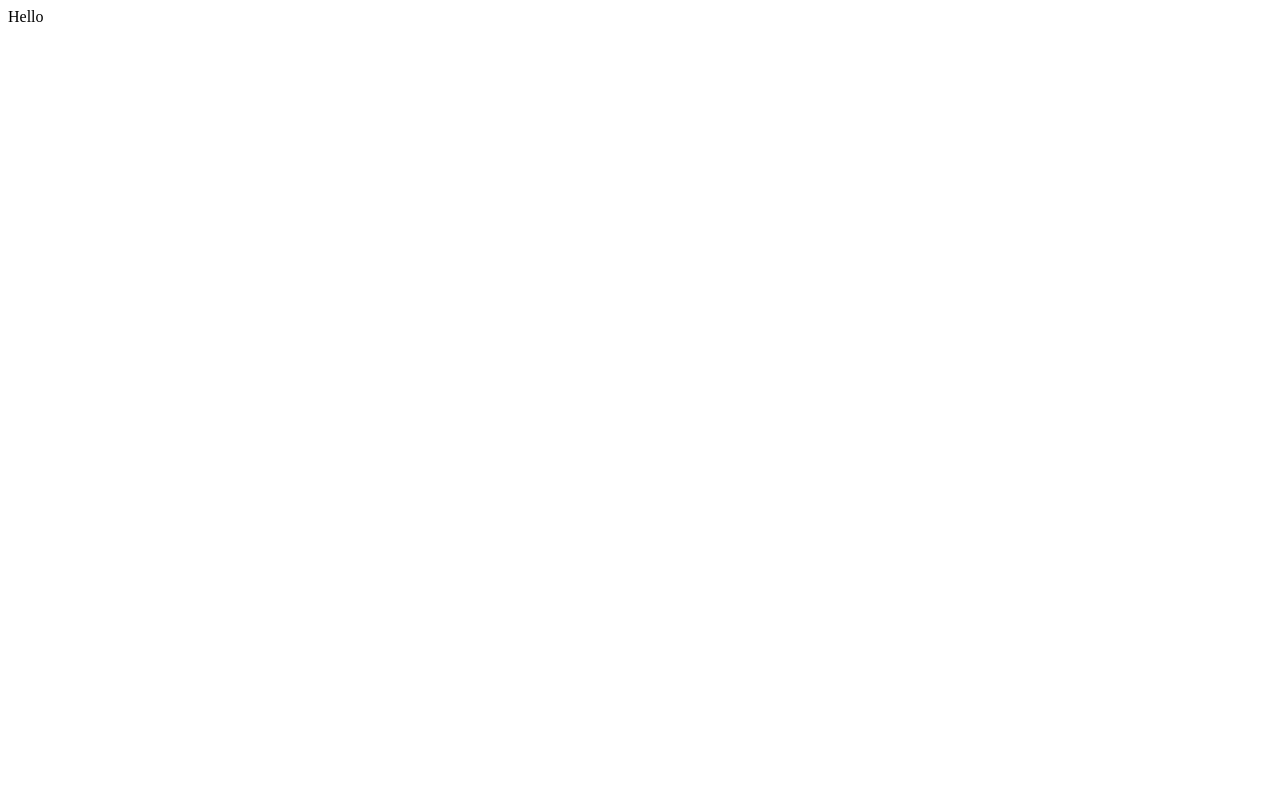
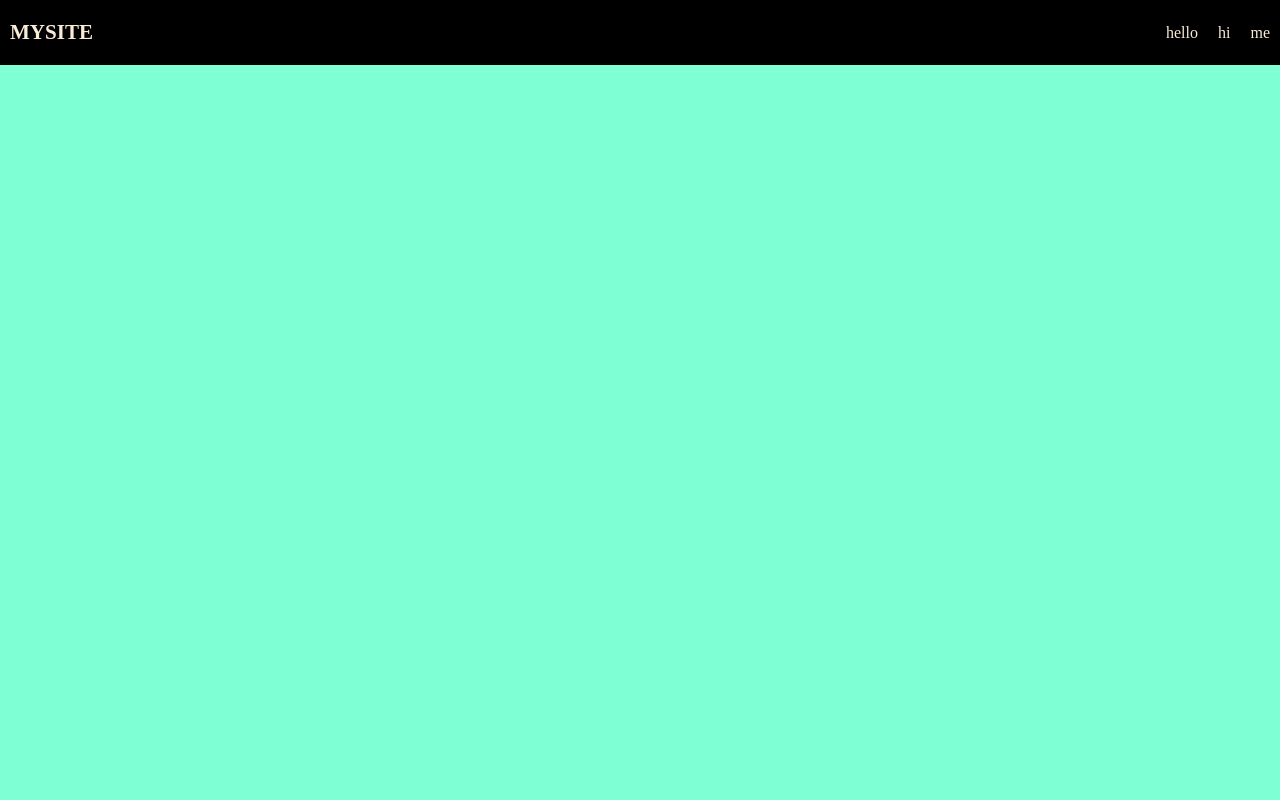
Before and after one commit to daniojey/Lenovo-Ideapad-1-82R400SXRA-preview, a Django app: page / in a window 1280 px wide. Before the commit the page is almost empty. Run offline with Django 5.2, Linux system fonts and the light colour scheme.

Commit message:
Added basic css

```diff
--- a/app/settings.py
+++ b/app/settings.py
@@ -116,7 +116,7 @@ USE_TZ = True
 # Static files (CSS, JavaScript, Images)
 # https://docs.djangoproject.com/en/5.1/howto/static-files/
 
-STATIC_URL = 'static/'
+STATIC_URL = '/static/'
 
 # Default primary key field type
 # https://docs.djangoproject.com/en/5.1/ref/settings/#default-auto-field
--- /dev/null
+++ b/main/static/css/homepage.css
@@ -0,0 +1,37 @@
+body{
+    background-color: aquamarine;
+    margin: 0
+}
+
+header{
+    display: flex;
+    border-color: black;
+    color: antiquewhite;
+    background-color: rgb(0, 0, 0);
+    width: 100%;
+    padding: 20px 0px 20px 0px;
+    justify-content: space-between;
+
+}
+
+.site-logo-base {
+    font-size: 18px;
+    padding: 0px 0px 0px 10px;
+    margin: 0;
+}
+
+.site-logo-base h3{
+    margin: 0;
+}
+
+
+.header-items{
+    display: flex;
+    gap: 20px;
+    list-style: none;
+    padding: 0px 10px 0px 10px;
+    margin: 0px;
+    align-items: center;
+    justify-content: end;
+    font-size: 16px;
+}
--- a/main/templates/main/index.html
+++ b/main/templates/main/index.html
@@ -1 +1,21 @@
-Hello
+<html>
+{% load static %}
+<body>
+    <head>
+        <link rel="stylesheet" href="{% static "css/homepage.css" %}">
+    </head>
+    <header>
+        <div class='site-logo-base'>
+            <h3>MYSITE</h3>
+        </div>
+
+        <ul class='header-items'>
+            <li>hello</li>
+            <li>hi</li>
+            <li>me</li>
+        </ul>
+    </header>
+
+
+</body>
+</html>
```
